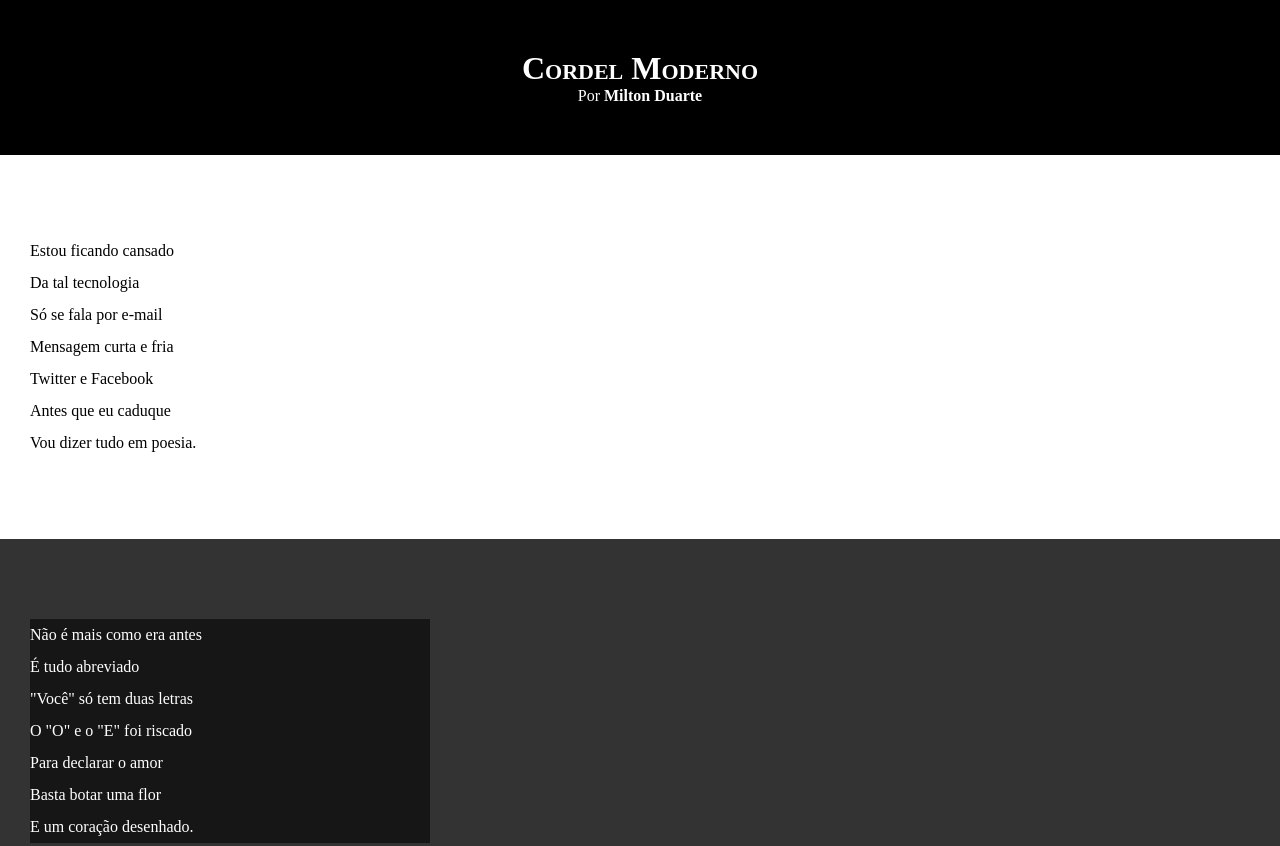
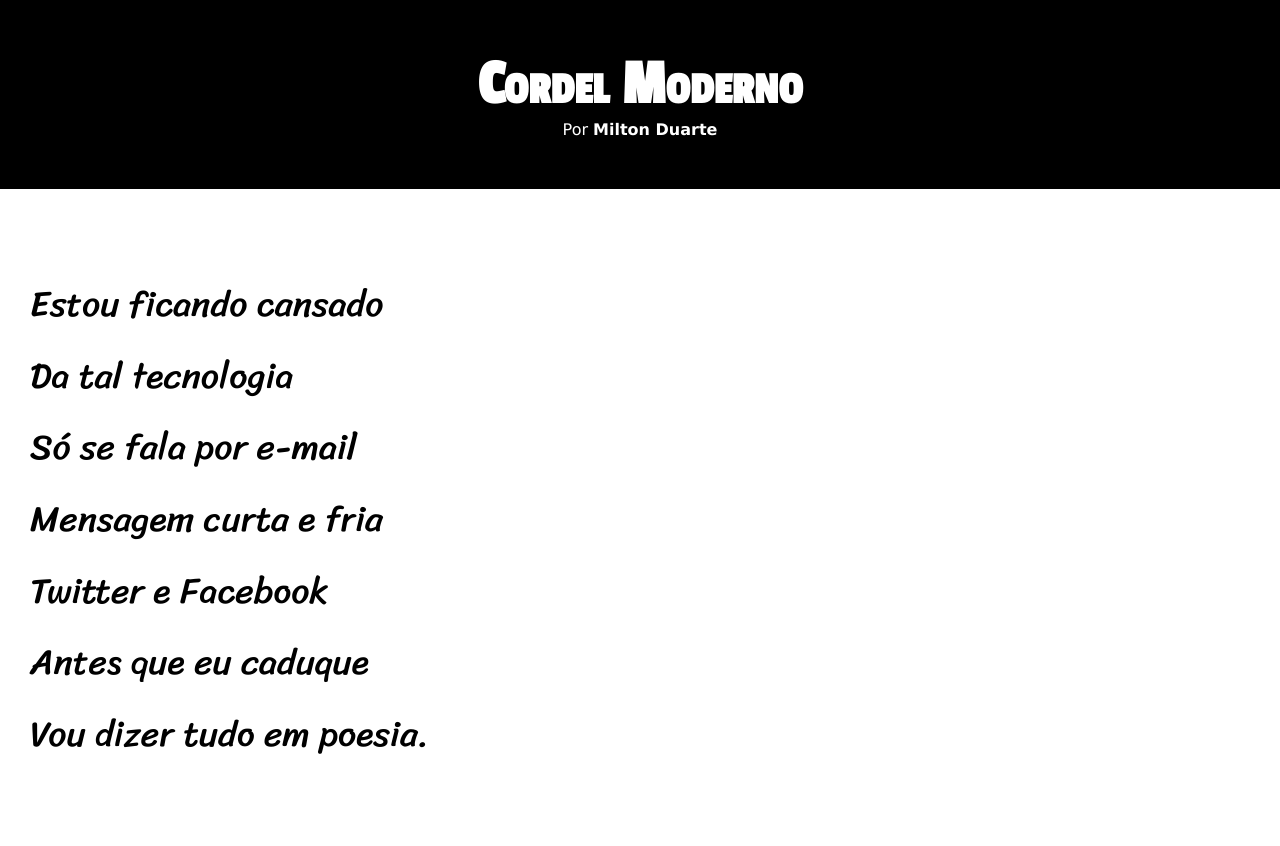
Before and after one commit to BrunoViotti/html-css, a plain HTML site: page Desafios/D9/cordel.html in a window 1280 px wide. Shown: the top 846 px of the page. Drawn offline with Linux system fonts and the light colour scheme.

Commit message:
Mexi nas fontes do projeto

```diff
--- a/Desafios/D9/estilo/style.css
+++ b/Desafios/D9/estilo/style.css
@@ -1,4 +1,14 @@
 @charset "UTF-8";
+
+@import url('https://fonts.googleapis.com/css2? family= Sriracha & display=swap');
+
+@import url('https://fonts.googleapis.com/css2? family= Passion+One & display=swap');
+
+:root {
+    --fonte1: Verdana, Geneva, Tahoma, sans-serif;
+    --fonte2: 'Passion One', cursive;
+    --fonte3: 'Sriracha', cursive;
+}
 
 * {
     margin: 0px;
@@ -8,6 +18,7 @@
 html, body {
     background-color: darkgray;
     min-height: 100vh;
+    font-family: var(--fonte1);
 }
 
 header {
@@ -19,6 +30,8 @@ header {
 header h1 {
     font-variant: small-caps;
     padding-top: 50px;
+    font-family: var(--fonte2);
+    font-size: 5vw;
 }
 
 header p {
@@ -40,6 +53,8 @@ section {
     padding-bottom: 10vh;
     line-height: 2em;
     padding-left: 30px;
+    font-family: var(--fonte3);
+    font-size: 2.8vw;
 }
 
 section.normal {
@@ -52,7 +67,8 @@ section.imagem {
 }
 
 section.imagem p {
-    width: 400px;
+    display: inline-block;
+    padding: 5%;
     background-color: rgba(0, 0, 0, 0.568);
 }
 
```
